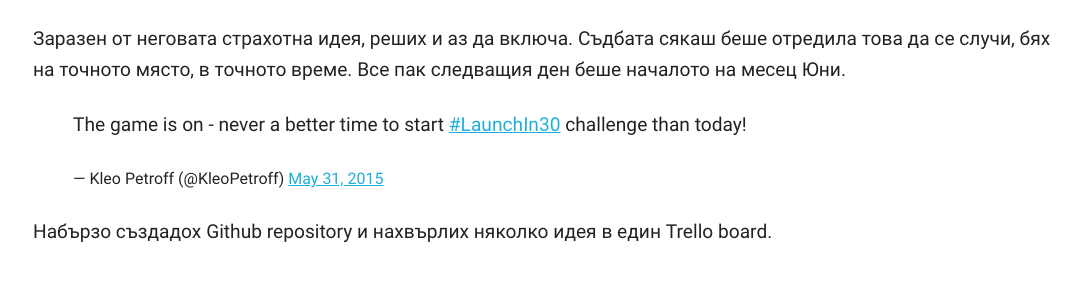
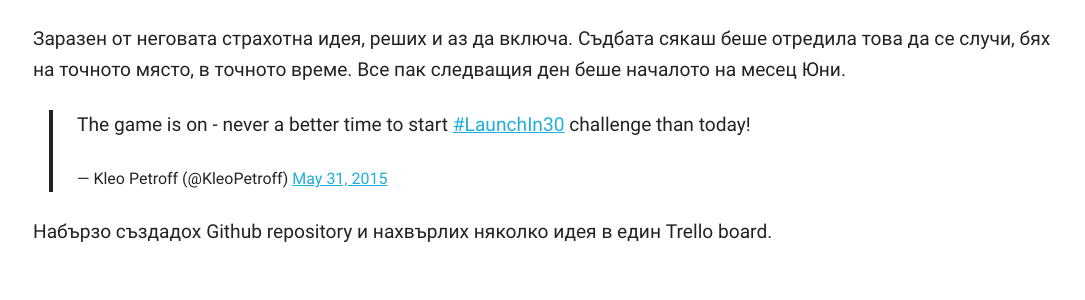
Before and after one commit to KleoPetroff/kleopetroff.github.io, a Jekyll site: the page built from _posts/2015-07-01-kleopetrov-the-beginning.md, in a window 1280 px wide. Shown: the part 1162-1462 px from the top of the page, without its empty margins (95-1180 px from the left). Built offline with Jekyll 4.4.1, drawn with Linux system fonts in a browser that asks for light colours; comment, search, counter and statistics services are not loaded.

Commit message:
style blockquote tag

```diff
--- a/css/custom.css
+++ b/css/custom.css
@@ -119,6 +119,12 @@ p,
 li,
 span {
     font-size: 1.2em;
+}
+
+blockquote {
+    border-left: 4px solid #222;
+    margin-left: 1em;
+    padding-left: 1.5em;
 }
 
 .logo {
```
Also changed, not shown: assets/css/styles.min.css.
